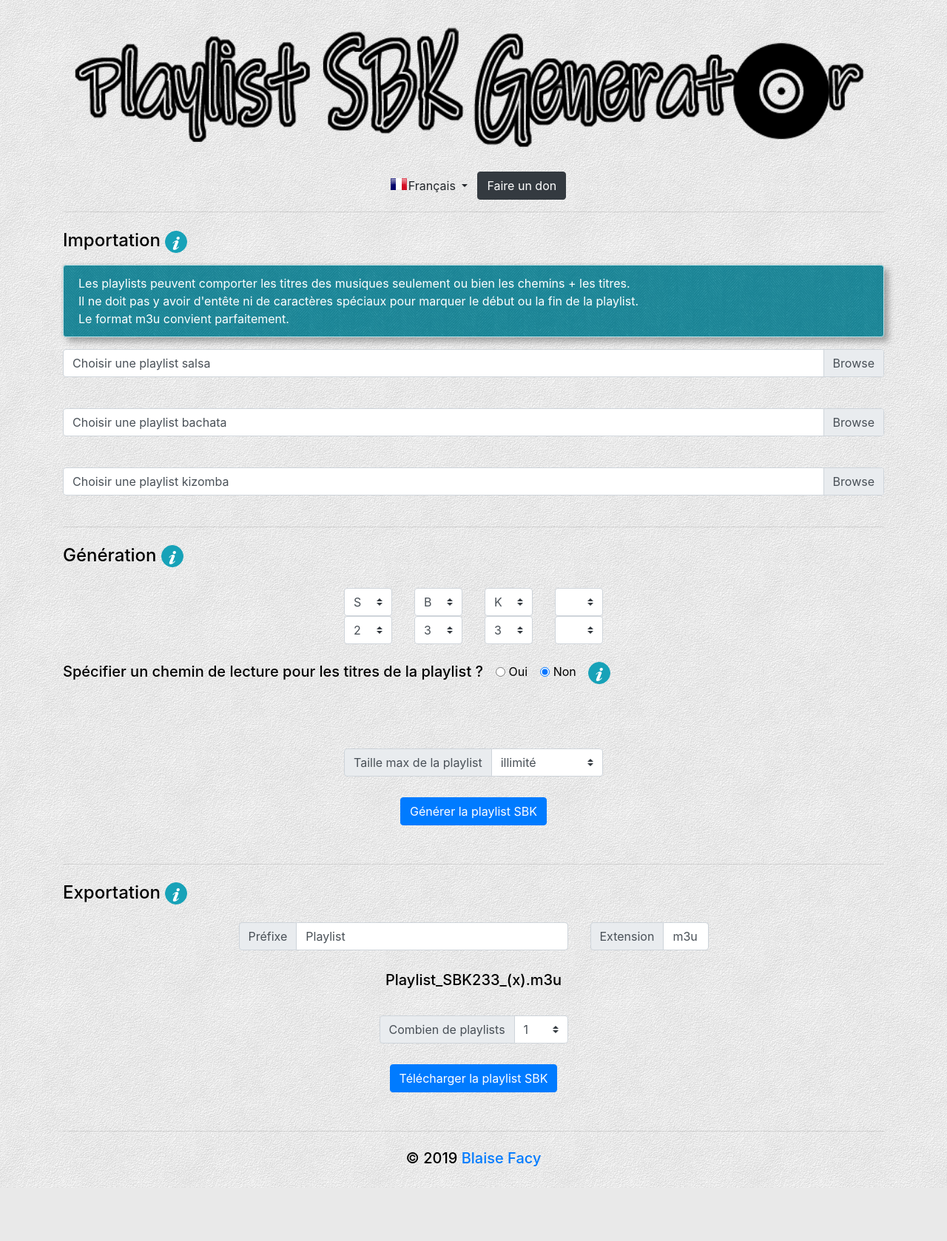
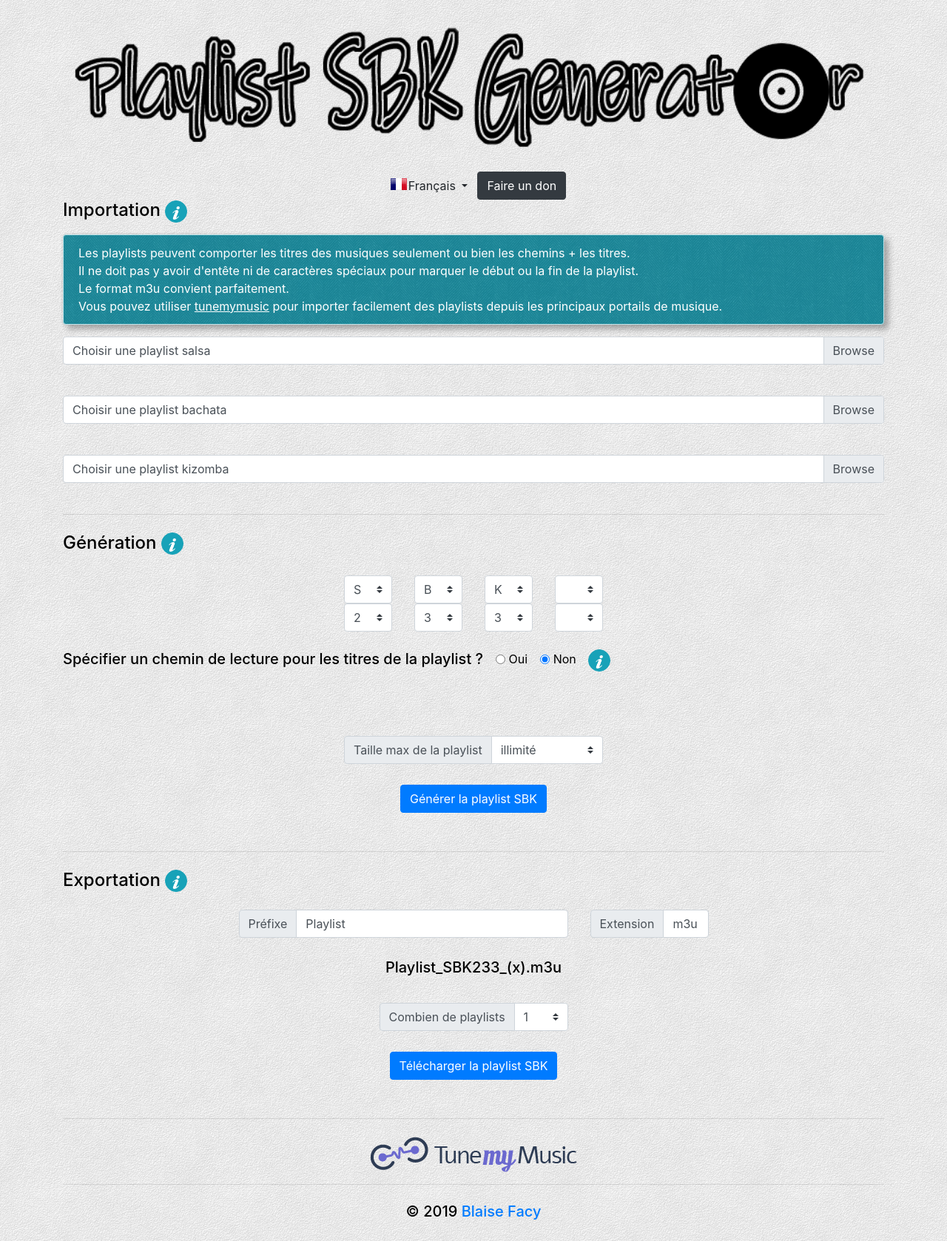
Before and after one commit to BlaiseFacy/playlistSBKgenerator, a PHP site: page / in a window 1280 px wide, after a click that opens the changed part. Shown: the whole page at 74% size. Before the commit the page ends 1606 px from the top, so only its background shows below. Run offline with PHP 8.4, Linux system fonts and the light colour scheme; a stand-in replaces the project's code that opens the database connection.

Commit message:
ajout des liens tunemymusic.com

```diff
--- a/index.php
+++ b/index.php
@@ -125,6 +125,10 @@
 				background-image: url(./img/fabric.png);
 				color: #FFF;
 				box-shadow: -1px -1px 3px rgba(0,0,0,0.1), 6px 6px 8px rgba(0,0,0,0.3);
+			}
+			.alert-info a:link, a:visited, a:hover, a:focus, a:active {
+				color: #FFF;
+				text-decoration: underline;
 			}
 			#enTete {
 				/*background-image: url(./img/fabric.png), linear-gradient(45deg, rgba(213, 15, 61, 0.6), rgba(13, 17, 198, 0.69) 100%);*/
@@ -579,7 +583,6 @@
 					</div>
 					<a class="btn btn-dark" href="http://paypal.me/BlaiseFacy" role="button"><?php echo TXT_DONATE ?></a>
 				</div>
-				<hr class="mb-4">
 				<h4 class="mb-3"><?php echo TXT_IMPORT ?>
 					<button type="button" class="btn btn-info btn-circle" onClick="afficheAide('helpImport');">
 						<img src="./img/info.png" style="width:18px;height:auto;">
@@ -888,6 +891,10 @@
 					<button type="submit" class="btn btn-primary" id="submitGetPlaylist" onClick=""><?php echo TXT_DOWNLOAD_FILE ?></button>
 				</div>
 				<div class="alert alert-success" role="alert" id="infoDownloadPlaylist" style="visibility:hidden;margin-top:10px;"></div>
+				<hr class="mb-4">
+				<div class="row justify-content-center">
+					<a href="http://www.tunemymusic.com/?keeporder=true"><img src="./img/tunemymusic.png" style="width:auto;height:auto;"></a>
+				</div>
 				<hr class="mb-4">
 				<h5>
 					<div class="custom-file text-center">
--- a/lang/en-lang.php
+++ b/lang/en-lang.php
@@ -42,10 +42,10 @@ define("TXT_MEGA_BYTE", "MB");
 define("TXT_NO_EXTENSION", "File does not have extension");
 define("TXT_FILE_DOWNLOADED", "file has been downloaded");
 define("TXT_FILES_DOWNLOADED", "files have been downloaded");
-define("TXT_HELP_IMPORT", "Playlists can include music titles only or paths + titles. <br>There must be no header or special characters to mark the beginning or end of the playlist. <br>The m3u format is perfect.");
+define("TXT_HELP_IMPORT", "Playlists can include music titles only or paths + titles. <br>There must be no header or special characters to mark the beginning or end of the playlist. <br>The m3u format is perfect.<br>You can use <a href='http://www.tunemymusic.com/?keeporder=true' target='_blank'>tunemymusic</a> to easily import playlists from major music portals.");
 define("TXT_HELP_GENERATION", "You can dial the SBK playlist type by changing the letters and numbers on the form. You can create playlists with 1, 2 or 3 alternations.<br>Each set of a music type is limited to 9 tracks.<br>You can't combine two identical music types in succession.<br>One cycle corresponds to a complete music sequence on which the SBK playlist will loop. For example, for SBK233, the cycle is 2 + 3 + 3 + 3 = 8.");
 define("TXT_HELP_GENERATION_PATH", "If you want to listen to the playlist on another device, you will certainly need to specify a different playlist path than the imported playlists, in this case click on'yes'. If you want to keep the path of the imported playlists or if you only need the titles for use on an online music service, click on'no'. <br>The paths correspond to where the music files will be stored when the playlist is played. Depending on the device or platform used, the location of the files and the format will be different. You can specify a different path for each type of music. <br>To help you, choose the format corresponding to the device on which you will read your playlist. <br>'Unix format' for smartphones Android, Apple, Unix, Linux. <br>'Microsoft format' for use in a Windows environment. <br>The'Free input' mode disables the format help when entering paths.");
-define("TXT_HELP_EXPORT", "You can export several playlists of the same type at once. Each playlist will be unique because the music is randomly mixed with each iteration. Playlists can be played on this or any other device, depending on the playback paths you have set in the generation options.");
+define("TXT_HELP_EXPORT", "You can export several playlists of the same type at once. Each playlist will be unique because the music is randomly mixed with each iteration. Playlists can be played on this or any other device, depending on the playback paths you have set in the generation options.<br>You can use <a href='http://www.tunemymusic.com/?keeporder=true' target='_blank'>tunemymusic</a> to easily export playlists from major music portals.");
 define("TXT_HELP_ENCODING", "Select the type of encoding corresponding to your files. If you see unreadable characters in the generated playlist, change the encoding option or change the encoding of the files you import. It is recommended to use the UTF-8 format which is more complete and versatile.");
 
 ?>
--- a/lang/es-lang.php
+++ b/lang/es-lang.php
@@ -42,10 +42,10 @@ define("TXT_MEGA_BYTE", "MB");
 define("TXT_NO_EXTENSION", "El archivo no tiene extensión");
 define("TXT_FILE_DOWNLOADED", "archivo ha sido descargado");
 define("TXT_FILES_DOWNLOADED", "archivos han sido descargados");
-define("TXT_HELP_IMPORT", "Las playlists pueden incluir sólo títulos musicales o rutas + títulos. <br>No debe haber encabezados ni caracteres especiales que marquen el principio o el final de la playlist. <br>El formato m3u es perfecto.");
+define("TXT_HELP_IMPORT", "Las playlists pueden incluir sólo títulos musicales o rutas + títulos. <br>No debe haber encabezados ni caracteres especiales que marquen el principio o el final de la playlist. <br>El formato m3u es perfecto.<br>Puede usar <a href='http://www.tunemymusic.com/?keeporder=true' target='_blank'>tunemymusic</a> para importar fácilmente listas de reproducción de los principales portales de música.");
 define("TXT_HELP_GENERATION", "Puede marcar el tipo de playlist SBK cambiando las letras y los números del formulario. Puede crear playlists con 1, 2 o 3 alternancias. <br>Cada conjunto de un tipo de música está limitado a 9 pistas. <br>No puede combinar dos tipos de música idénticos en una fila.<br>Un ciclo es una secuencia musical completa en la que se reproducirá la playlist SBK. Por ejemplo, para el SBK233, el ciclo es 2 + 3 + 3 + 3 + 3 = 8.");
 define("TXT_HELP_GENERATION_PATH", "Si desea escuchar la playlist en otro dispositivo, sin duda tendrá que especificar una ruta de playlist diferente a la de las playlists importadas, en este caso haga clic en 'sí'. Si desea conservar la ruta de las playlists importadas o si sólo necesita los títulos para utilizarlos en un servicio de música en línea, haga clic en 'no'. <br>Las rutas corresponden al lugar donde se almacenarán los archivos de música cuando se reproduzca la playlist. Dependiendo del dispositivo o plataforma utilizado, la ubicación de los archivos y el formato serán diferentes. Puede especificar una ruta diferente para cada tipo de música. <br>Para ayudarle, elija el formato correspondiente al dispositivo en el que va a leer su playlist. <br>'Formato Unix' para smartphones Android, Apple, Unix, Linux. <br>'Formato Microsoft' para su uso en un entorno Windows. <br>El modo'Entrada libre' desactiva la ayuda de formato al introducir rutas.");
-define("TXT_HELP_EXPORT", "Puede exportar varias playlists del mismo tipo a la vez. Cada playlist será única porque la música se mezcla al azar con cada iteración. Las playlists se pueden reproducir en este o en cualquier otro dispositivo, dependiendo de las rutas de reproducción que haya establecido en las opciones de generación.");
+define("TXT_HELP_EXPORT", "Puede exportar varias playlists del mismo tipo a la vez. Cada playlist será única porque la música se mezcla al azar con cada iteración. Las playlists se pueden reproducir en este o en cualquier otro dispositivo, dependiendo de las rutas de reproducción que haya establecido en las opciones de generación.<br>Puede usar <a href='http://www.tunemymusic.com/?keeporder=true' target='_blank'>tunemymusic</a> para exportar fácilmente listas de reproducción de los principales portales de música.");
 define("TXT_HELP_ENCODING", "Seleccione el tipo de codificación correspondiente a sus archivos. Si ve caracteres ilegibles en la playlist generada, cambie la opción de codificación o cambie la codificación de los archivos que importe. Se recomienda utilizar el formato UTF-8 que es más completo y versátil.");
 
 ?>
--- a/lang/fr-lang.php
+++ b/lang/fr-lang.php
@@ -42,10 +42,10 @@ define("TXT_MEGA_BYTE", "Mo");
 define("TXT_NO_EXTENSION", "Le fichier n'a pas d'extension");
 define("TXT_FILE_DOWNLOADED", "fichier a été téléchargé");
 define("TXT_FILES_DOWNLOADED", "fichiers ont étés téléchargés");
-define("TXT_HELP_IMPORT", "Les playlists peuvent comporter les titres des musiques seulement ou bien les chemins + les titres.<br>Il ne doit pas y avoir d'entête ni de caractères spéciaux pour marquer le début ou la fin de la playlist.<br>Le format m3u convient parfaitement.");
+define("TXT_HELP_IMPORT", "Les playlists peuvent comporter les titres des musiques seulement ou bien les chemins + les titres.<br>Il ne doit pas y avoir d'entête ni de caractères spéciaux pour marquer le début ou la fin de la playlist.<br>Le format m3u convient parfaitement.<br>Vous pouvez utiliser <a href='http://www.tunemymusic.com/?keeporder=true' target='_blank'>tunemymusic</a> pour importer facilement des playlists depuis les principaux portails de musique.");
 define("TXT_HELP_GENERATION", "Vous pouvez composer le type de playlist SBK en modifiant les lettres et les chiffres du formulaire. Vous pouvez créer des playlists avec 1, 2 ou 3 alternances.<br>Chaque set d'un type de musique est limité à 9 titres.<br>Vous ne pouvez pas combiner deux types de musique identiques à la suite.<br>Un cycle correspond à un enchaînement de musique complet sur lequel va boucler la playlist SBK. Par exemple, pour du SBK233, le cycle est de 2 + 3 + 3 = 8.");
 define("TXT_HELP_GENERATION_PATH", "Si vous voulez écouter la playlist sur un autre appareil, vous aurez certainement besoin de spécifier un chemin de lecture différent de celui des playlists importées, dans ce cas cliquez sur 'oui'. Si vous voulez conserver le chemin des playlists importées ou bien si vous avez uniquement besoin des titres pour une utilisation sur un service de musique en ligne, cliquez sur 'non'.<br>Les chemins correspondent à l'endroit où seront stockés les fichiers de musique lorsque la playlist sera lue. Selon l'appareil ou la plateforme utilisés, la location des fichiers et le format seront différents. Vous pouvez spécifier un chemin différent pour chaque type de musique.<br>Pour vous aider, choisissez le format correspondant à l'appareil sur lequel vous lirez votre playlist.<br>'Format Unix' pour les smartphones Android, Apple, Unix, Linux.<br>'Format Microsoft' pour une utilisation sur un environnement Windows.<br>Le mode 'Saisie libre' désactive l'aide de formatage lors de la saisie des chemins.");
-define("TXT_HELP_EXPORT", "Vous pouver exporter plusieurs playlists du même type à la fois. Chaque playlist sera unique car les musiques sont mélangées aléatoirement à chaque itération. Les playlists peuvent être écoutées sur cet appareil ou un autre, suivant les chemins de lecture que vous avez paramétré dans les options de génération.");
+define("TXT_HELP_EXPORT", "Vous pouver exporter plusieurs playlists du même type à la fois. Chaque playlist sera unique car les musiques sont mélangées aléatoirement à chaque itération. Les playlists peuvent être écoutées sur cet appareil ou un autre, suivant les chemins de lecture que vous avez paramétré dans les options de génération.<br>Vous pouvez utiliser <a href='http://www.tunemymusic.com/?keeporder=true' target='_blank'>tunemymusic</a> pour exporter facilement des playlists vers les principaux portails de musique.");
 define("TXT_HELP_ENCODING", "Sélectionnez le type d'encodage correspondant à vos fichiers. Si vous constatez des caractères illisibles dans la playlist générée, changez l'option d'encodage ou bien modifiez l'encodage des fichiers que vous importez. Il est conseillé d'utiliser le format UTF-8 qui est plus complet et polyvalent.");
 
 ?>
```
Also changed, not shown: img/tunemymusic.png (added).
